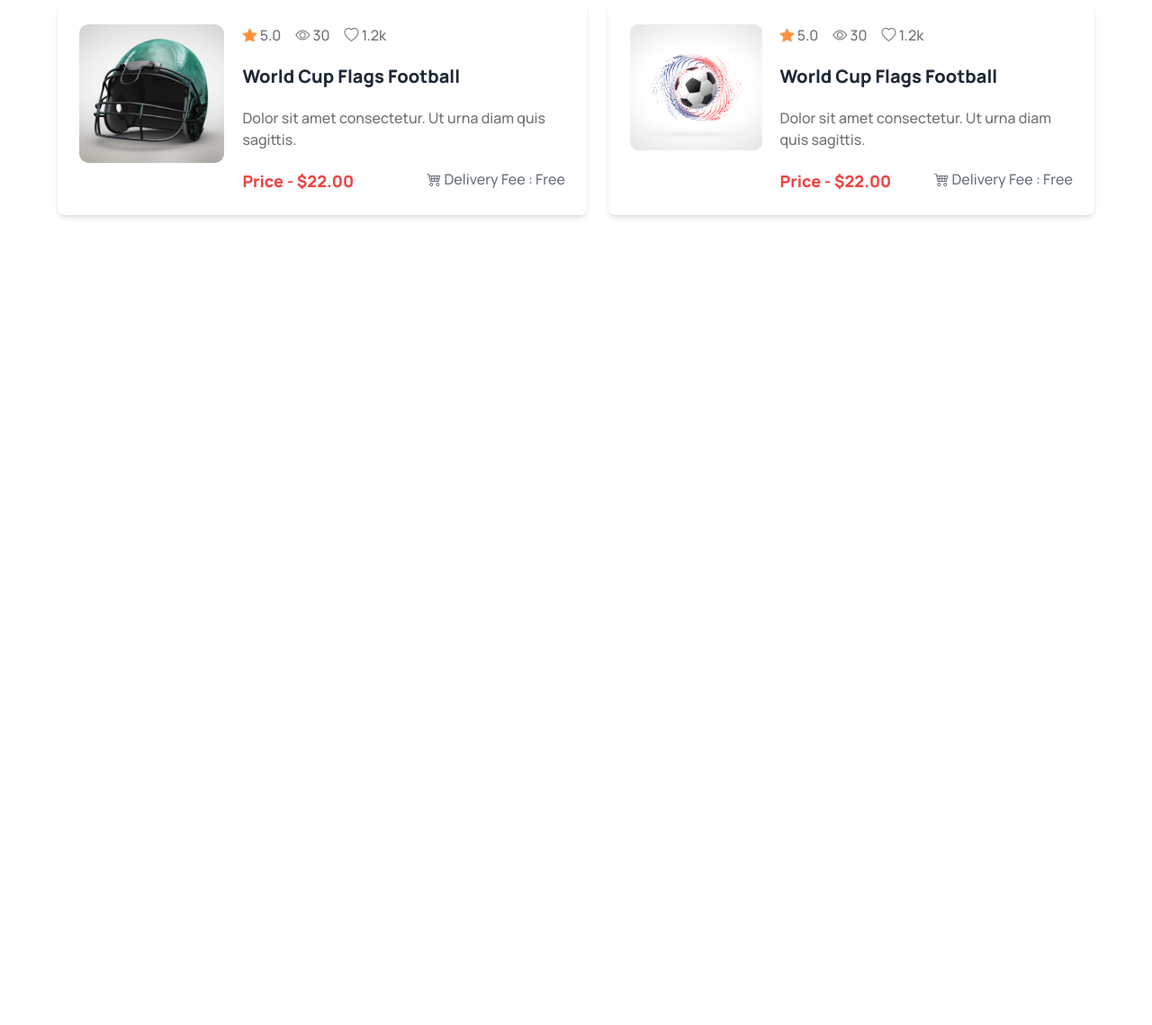
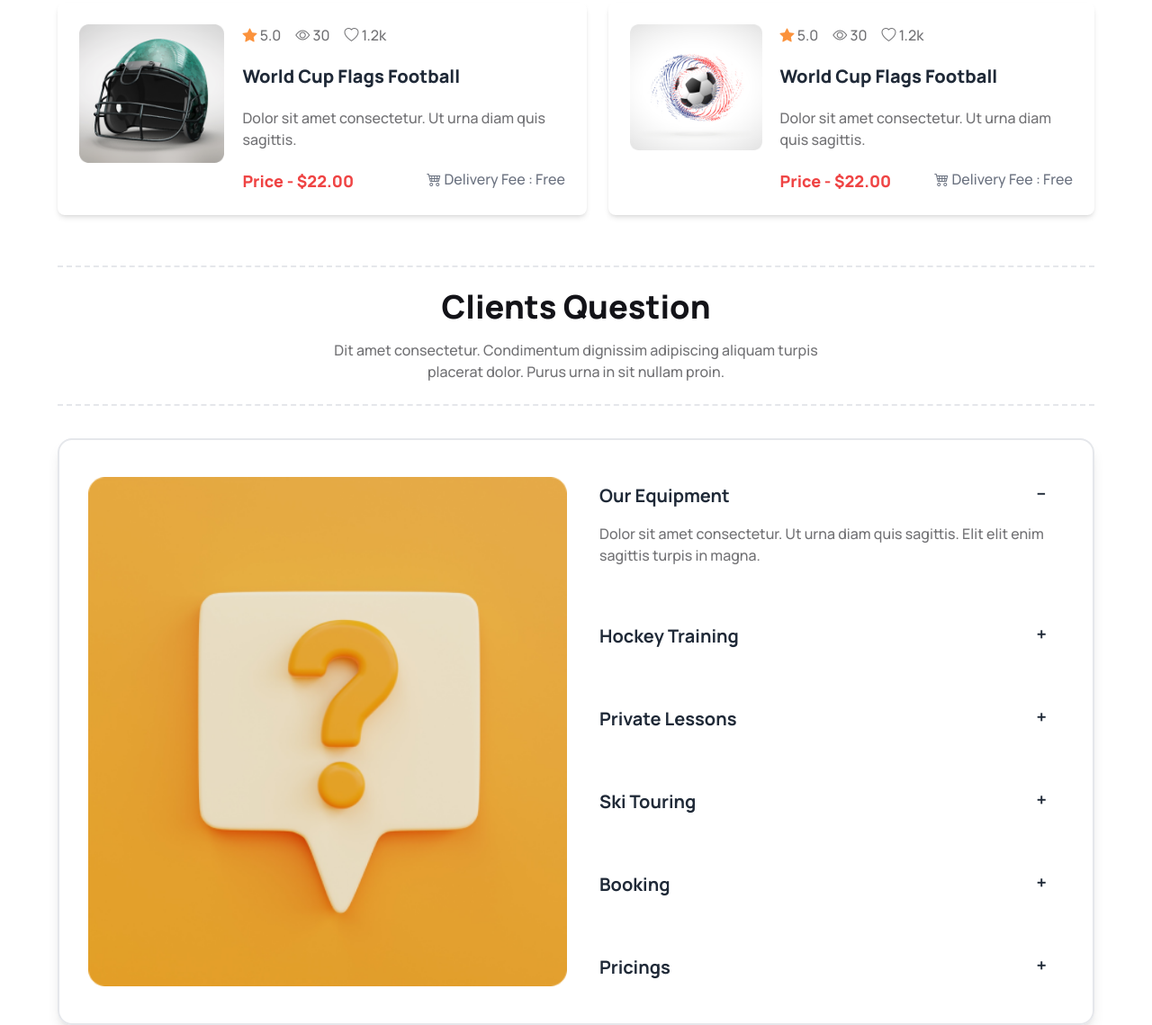
Before and after one commit to pranta-deba/A3_Hockeys_Projects, a plain HTML site: page index.html in a window 1280 px wide. Shown: the part 2829-3968 px from the top of the page at 90% size. Before the commit the page ends 3196 px from the top, so only its background shows below. Drawn offline with nearby package versions, Linux system fonts and the light colour scheme.

Commit message:
Clients Question section completed

```diff
--- a/index.html
+++ b/index.html
@@ -242,7 +242,7 @@
         <!-- Professional Hockeys Club section - end -->
 
         <!-- Our New Products section - start -->
-        <section class="md:mt-20 mt-10 mb-32">
+        <section class="md:mt-20 mt-10">
             <div class="text-center border-y-2 border-dashed border-gray-200  py-6 space-y-4 mb-9">
                 <h3 class="text-4xl font-extrabold text-black-color">Program Sections</h3>
                 <p class="text-base font-medium text-[#13131899] max-w-[600px] mx-auto">Dit amet consectetur.
@@ -312,7 +312,7 @@
                                 <span><i class="bi bi-eye"></i> 30</span>
                                 <span><i class="bi bi-heart"></i> 1.2k</span>
                             </p>
-                            <h4 class="text-xl font-extrabold">World Cup Flags Football</h4>
+                            <h4 class="text-xl font-extrabold">Cap For Hockeys</h4>
                             <p class="text-base font-medium text-[#13131899]">Dolor sit amet consectetur. Ut urna diam
                                 quis sagittis. </p>
                             <div class="flex flex-col md:flex-row justify-between gap-5">
@@ -405,6 +405,85 @@
         </section>
         <!-- Our New Products section - end -->
 
+        <!-- Clients Question section - start -->
+        <section class="md:mt-14 mt-10">
+            <div class="text-center border-y-2 border-dashed border-gray-200  py-6 space-y-4 mb-9">
+                <h3 class="text-4xl font-extrabold text-black-color">Clients Question</h3>
+                <p class="text-base font-medium text-[#13131899] max-w-[600px] mx-auto">Dit amet consectetur.
+                    Condimentum dignissim adipiscing aliquam turpis placerat dolor. Purus urna in sit nullam proin. </p>
+            </div>
+
+            <div class="flex flex-col md:flex-row justify-center items-center gap-5 p-8 border-2 border-gray-200 shadow-lg rounded-2xl">
+                <div class="flex-1 ">
+                    <img src="Assets/Images/11.png" alt="" class="w-full">
+                </div>
+                <div class="flex-1 lg:space-y-8 md:space-y-2">
+
+                    <div class="collapse collapse-plus">
+                        <input type="radio" name="my-accordion-3" checked="checked" />
+                        <div class="collapse-title text-xl font-bold">
+                            Our Equipment
+                        </div>
+                        <div class="collapse-content text-base font-medium text-[#13131899]">
+                            <p>Dolor sit amet consectetur. Ut urna diam quis sagittis. Elit elit enim sagittis turpis in magna.</p>
+                        </div>
+                    </div>
+
+                    <div class="collapse collapse-plus">
+                        <input type="radio" name="my-accordion-3" />
+                        <div class="collapse-title text-xl font-bold">
+                            Hockey Training
+                        </div>
+                        <div class="collapse-content text-base font-medium text-[#13131899]">
+                            <p>Dolor sit amet consectetur. Ut urna diam quis sagittis. Elit elit enim sagittis turpis in magna.</p>
+                        </div>
+                    </div>
+
+                    <div class="collapse collapse-plus">
+                        <input type="radio" name="my-accordion-3" />
+                        <div class="collapse-title text-xl font-bold">
+                            Private Lessons
+                        </div>
+                        <div class="collapse-content text-base font-medium text-[#13131899]">
+                            <p>Dolor sit amet consectetur. Ut urna diam quis sagittis. Elit elit enim sagittis turpis in magna.</p>
+                        </div>
+                    </div>
+
+                    <div class="collapse collapse-plus">
+                        <input type="radio" name="my-accordion-3" />
+                        <div class="collapse-title text-xl font-bold">
+                            Ski Touring
+                        </div>
+                        <div class="collapse-content text-base font-medium text-[#13131899]">
+                            <p>Dolor sit amet consectetur. Ut urna diam quis sagittis. Elit elit enim sagittis turpis in magna.</p>
+                        </div>
+                    </div>
+
+                    <div class="collapse collapse-plus">
+                        <input type="radio" name="my-accordion-3" />
+                        <div class="collapse-title text-xl font-bold">
+                            Booking
+                        </div>
+                        <div class="collapse-content text-base font-medium text-[#13131899]">
+                            <p>Dolor sit amet consectetur. Ut urna diam quis sagittis. Elit elit enim sagittis turpis in magna.</p>
+                        </div>
+                    </div>
+
+                    <div class="collapse collapse-plus">
+                        <input type="radio" name="my-accordion-3" />
+                        <div class="collapse-title text-xl font-bold">
+                            Pricings
+                        </div>
+                        <div class="collapse-content text-base font-medium text-[#13131899]">
+                            <p>Dolor sit amet consectetur. Ut urna diam quis sagittis. Elit elit enim sagittis turpis in magna.</p>
+                        </div>
+                    </div>
+
+                </div>
+            </div>
+        </section>
+        <!-- Clients Question section - end -->
+
 
     </main>
     <!-- main section - end -->
```
